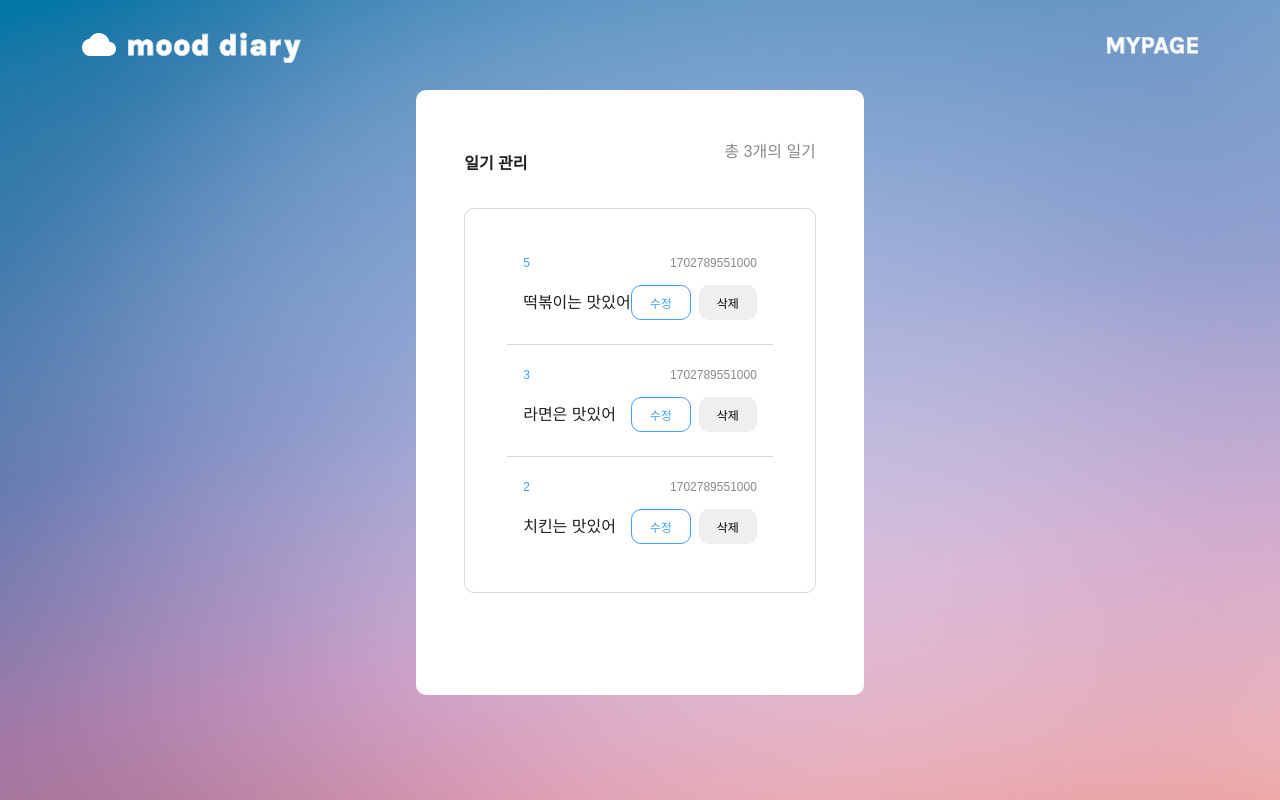
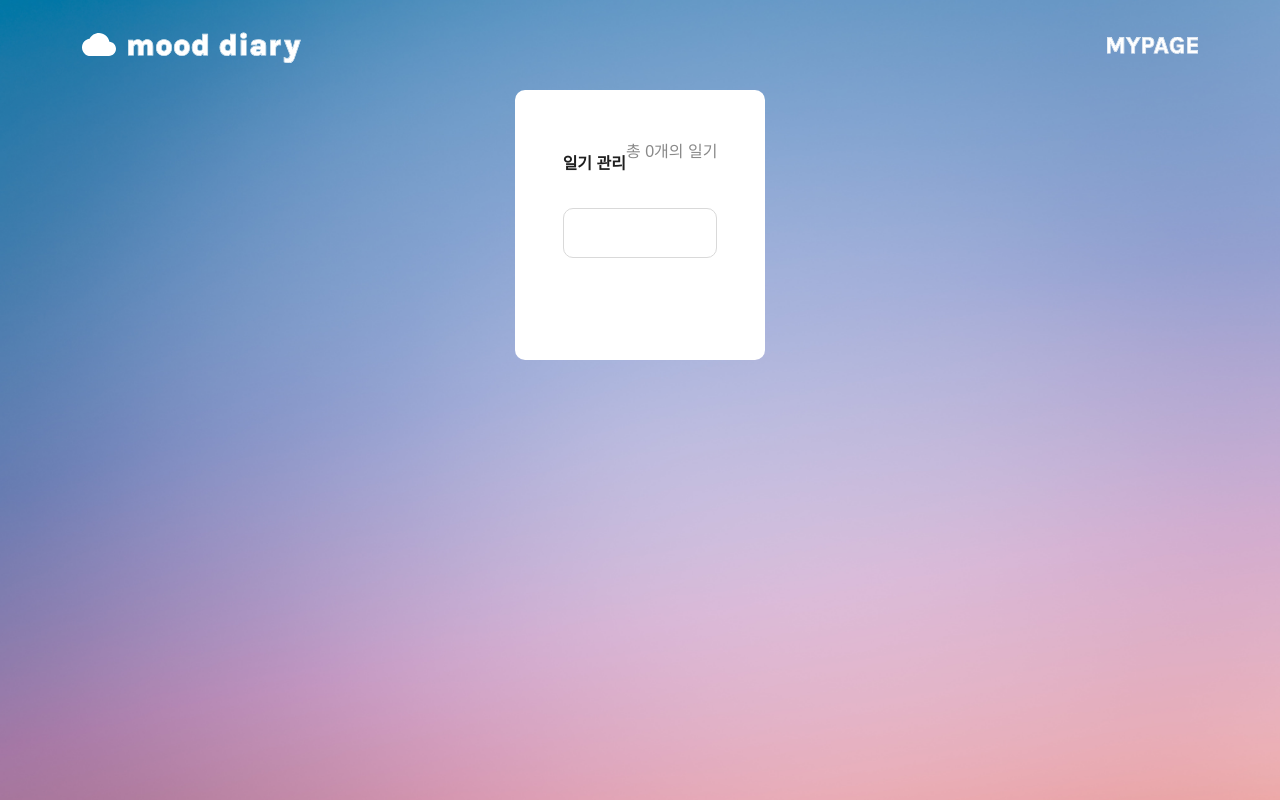
Before and after one commit to BEARSUM/Mood-Diary, a React (Create React App) app: page /mypage in a window 1280 px wide. Built offline with nearby package versions, Linux system fonts and the light colour scheme.

Commit message:
feat: 마이페이지 일기 데이터 바인딩

```diff
--- a/src/pages/Mypage/index.jsx
+++ b/src/pages/Mypage/index.jsx
@@ -1,41 +1,22 @@
+import { useRecoilValue } from "recoil";
+import { diaryState } from "recoil/atoms/diary.atom";
+
 import PostItem from "./PostItem";
+
 import * as S from "./index.styled";
 
 const Mypage = () => {
-  //임시 데이터
-  const dummyDiaryList = [
-    {
-      id: 1,
-      title: "떡볶이는 맛있어",
-      content: "달달하고 매콤~한 맛있는 떡볶이.",
-      mood: 5,
-      createdAt: new Date().getTime(),
-    },
-    {
-      id: 2,
-      title: "라면은 맛있어",
-      content: "달달하고 매콤~한 맛있는 라면은",
-      mood: 3,
-      createdAt: new Date().getTime(),
-    },
-    {
-      id: 3,
-      title: "치킨는 맛있어",
-      content: "달달하고 매콤~한 맛있는 치킨.",
-      mood: 2,
-      createdAt: new Date().getTime(),
-    },
-  ];
+  const diary = useRecoilValue(diaryState);
   return (
     <S.Container>
       <S.Header>
         <div>일기 관리</div>
         <S.Number>
-          총 <span>{dummyDiaryList.length}</span>개의 일기
+          총 <span>{diary.length}</span>개의 일기
         </S.Number>
       </S.Header>
       <S.PostList>
-        {dummyDiaryList.map((el) => (
+        {diary.map((el) => (
           <PostItem key={el.id} diary={el} />
         ))}
       </S.PostList>
```
